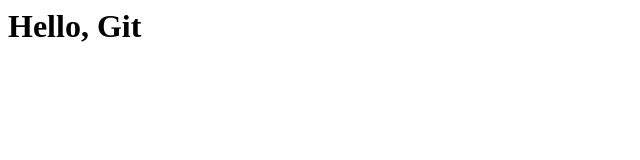
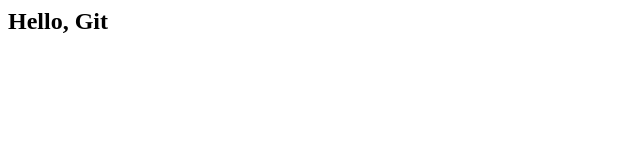
Before and after one commit to kanokwatt/Test, a plain HTML site: page index.html in a window 1280 px wide. Shown: the whole page, without its empty margins (0-640 px from the left). Drawn offline with Linux system fonts and the light colour scheme.

Commit message:
modify h1 -> h2

```diff
--- a/index.html
+++ b/index.html
@@ -1 +1 @@
-<h1>Hello, Git</h1>
+<h2>Hello, Git</h2>
```
